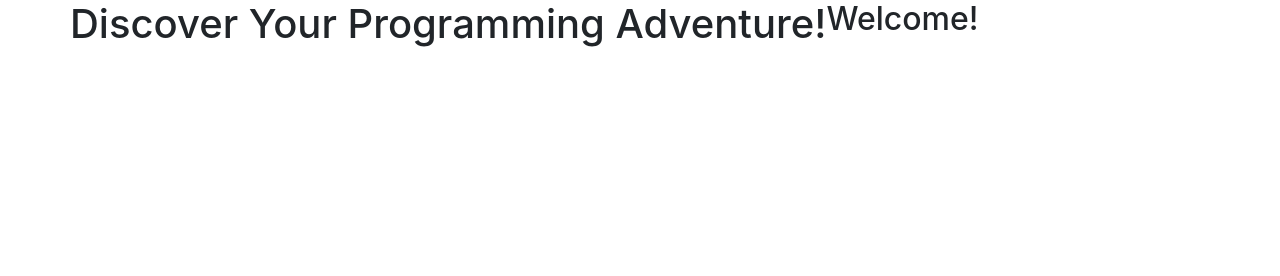
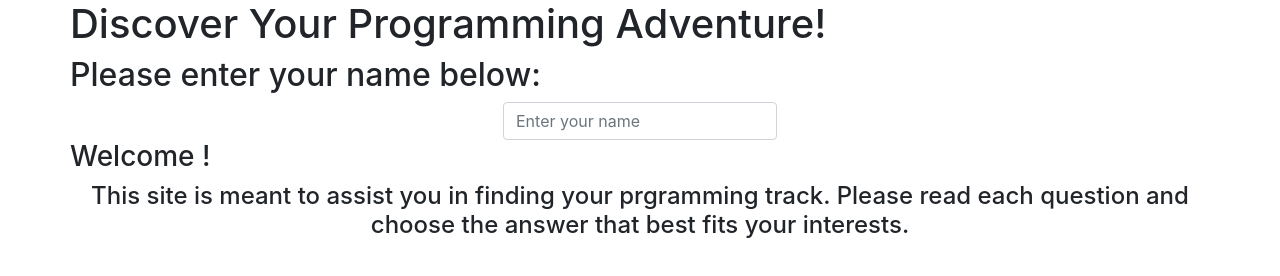
Before and after one commit to coffeeringsdesign/IndependentProject2, a plain HTML site: page index.html in a window 1280 px wide. Drawn offline with nearby package versions, Linux system fonts and the light colour scheme.

Commit message:
add in basic html headings and rows

```diff
--- a/css/styles.css
+++ b/css/styles.css
@@ -0,0 +1,17 @@
+body {
+  text-align: center;
+}
+
+h2 {
+  text-align: center;
+}
+
+.enterName {
+  display: block;
+  margin-right: auto;
+  margin-left: auto;
+}
+
+h1 {
+  text-align: center;
+}
--- a/index.html
+++ b/index.html
@@ -10,9 +10,27 @@
   </head>
   <body>
     <div class="container">
+              <!-- title -->
       <div class="row">
         <h1>Discover Your Programming Adventure!</h1>
-        <h2>Welcome!</h2>
+      </div>
+      <div class="row">
+        <h2>Please enter your name below:</h2>
+      </div>
+              <!-- name form -->
+      <div class="row">
+        <form class="enterName" action="index.html" method="post">
+           <input type="text" class="form-control" placeholder="Enter your name">
+        </form>
+      </div>
+        <!-- shows name -->
+      <div class="row">
+        <h3>Welcome <span id="visitorName"></span>!</h3>
+        <h4>This site is meant to assist you in finding your prgramming track. Please read each question and choose the answer that best fits your interests.</h4>
+      </div>
+      <!-- questions -->
+      <div class="row">
+
       </div>
     </div>
 
--- a/js/scripts.js
+++ b/js/scripts.js
@@ -0,0 +1,6 @@
+$(document).ready(function() {
+  prompt("Welcome! Please enter your name:");
+
+
+
+}
```
